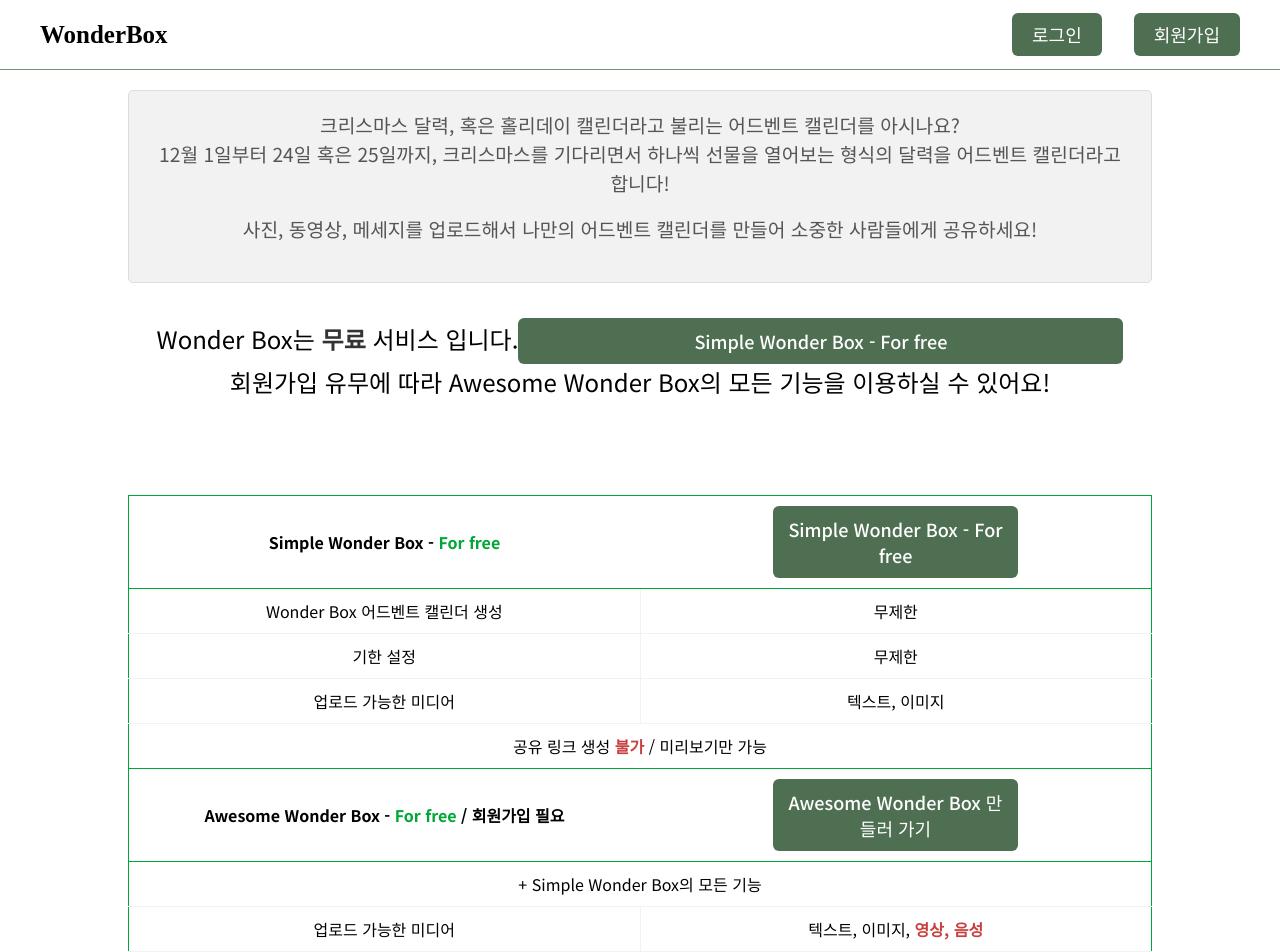
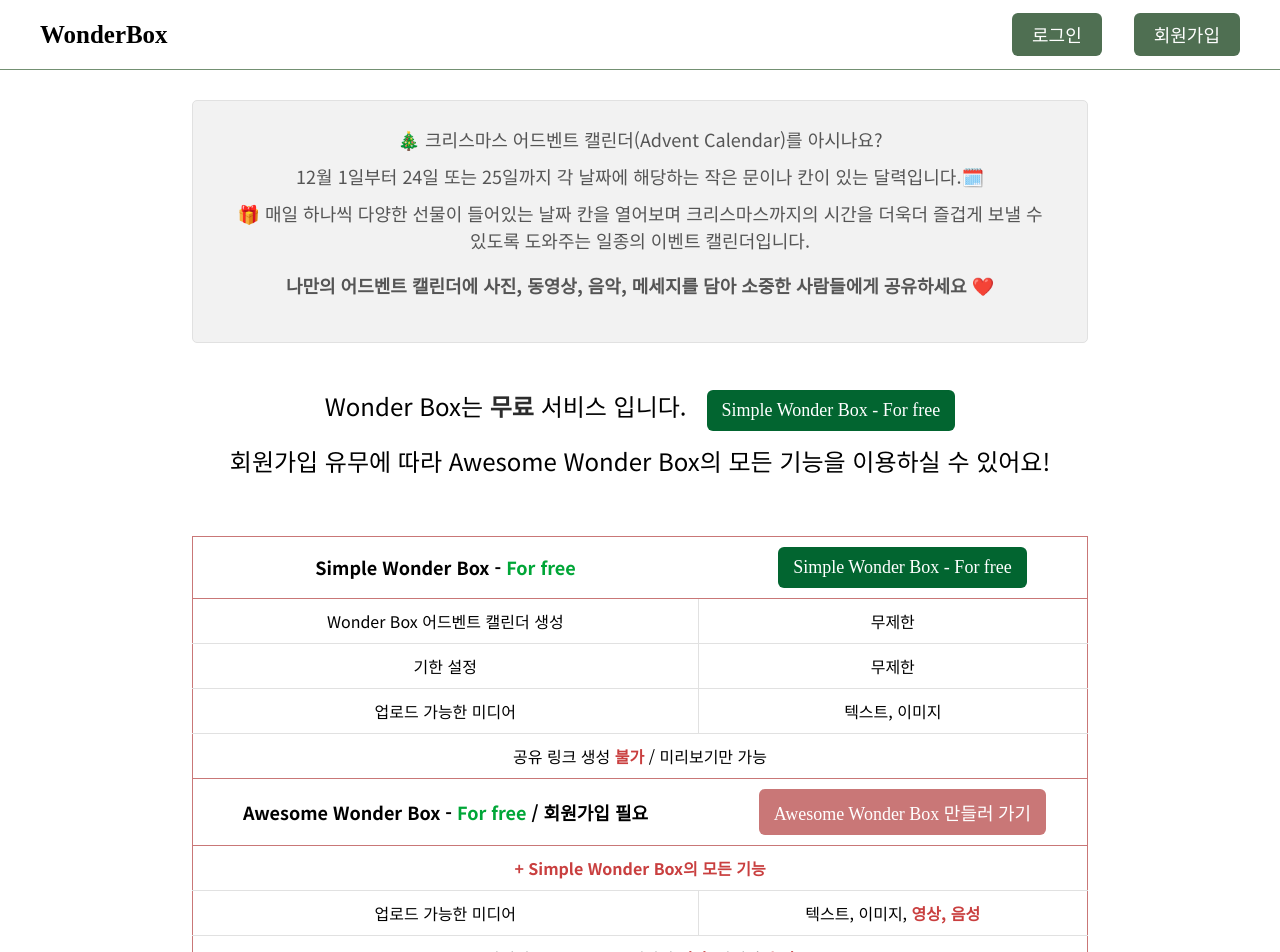
Before and after one commit to DJmongkey/wonder-box-front, a React (Vite) app: page / in a window 1280 px wide. Shown: the top 952 px of the page. Built offline with nearby package versions, Linux system fonts and the light colour scheme; a web font is replaced by a local one.

Commit message:
fix: main css 수정, 스타일 페이지 프리뷰 오류 해결, 날짜 옵션 sequence 해결

```diff
--- a/src/components/main/FeatureComparison.jsx
+++ b/src/components/main/FeatureComparison.jsx
@@ -29,7 +29,10 @@ export default function FeatureComparison() {
             Simple Wonder Box - <span>For free</span>
           </th>
           <th>
-            <Button onClick={handleSimpleClick}>
+            <Button
+              customClass={styles.main__table__button}
+              onClick={handleSimpleClick}
+            >
               Simple Wonder Box - For free
             </Button>
           </th>
@@ -62,7 +65,10 @@ export default function FeatureComparison() {
             Awesome Wonder Box - <span>For free</span> / 회원가입 필요
           </th>
           <th>
-            <Button onClick={handleAwesomeClick}>
+            <Button
+              customClass={`${styles.main__table__button} ${styles.button__awesome}`}
+              onClick={handleAwesomeClick}
+            >
               Awesome Wonder Box 만들러 가기
             </Button>
           </th>
@@ -70,7 +76,9 @@ export default function FeatureComparison() {
       </thead>
       <tbody>
         <tr>
-          <td colSpan={2}>+ Simple Wonder Box의 모든 기능</td>
+          <td colSpan={2}>
+            <strong>+ Simple Wonder Box의 모든 기능</strong>
+          </td>
         </tr>
         <tr>
           <td className={styles.td_border_right}>업로드 가능한 미디어</td>
@@ -80,7 +88,7 @@ export default function FeatureComparison() {
         </tr>
         <tr>
           <td colSpan={2}>
-            완성된 Wonder Box 캘린더 <strong>저장</strong>, 완성 후{' '}
+            완성된 Wonder Box 캘린더 <strong>저장</strong>, 완성 후
             <strong>수정</strong>
           </td>
         </tr>
--- a/src/components/main/FeatureComparison.module.scss
+++ b/src/components/main/FeatureComparison.module.scss
@@ -1,10 +1,22 @@
 @import '../../style.scss';
 
 table {
-  width: 80%;
+  max-width: 1000px;
+  width: 70%;
   border-collapse: collapse;
-  margin: 5rem auto;
-  border: 1px solid $lightGreen;
+  margin: 30px auto;
+  border: 1px solid $softRed;
+
+  th {
+    font-weight: bold;
+    border-bottom: 1px solid $softRed;
+    font-size: $size-1;
+
+    span {
+      font-weight: bold;
+      color: $lightGreen;
+    }
+  }
 
   th,
   td {
@@ -14,47 +26,44 @@ table {
 
   tr {
     td {
-      border-bottom: 1px solid $lightGray1;
+      border-bottom: 1px solid $lightGray2;
     }
-  }
-
-  th {
-    font-weight: bold;
-
-    span {
-      font-weight: bold;
-      color: $lightGreen;
-    }
-  }
-
-  th {
-    width: 50%;
-    border-bottom: 1px solid $lightGreen;
   }
 
   strong {
     color: $red;
   }
 
-  button {
+  .main__table__button {
+    width: auto;
     background-color: $green;
-    color: #fff;
-    border: none;
     margin-left: 20px;
-    padding: 0.5rem 1rem;
-    border-radius: 0.25rem;
-    font-size: 1rem;
-    cursor: pointer;
-    transition:
-      background-color 0.2s,
-      font-weight 0.2s;
+    padding: 10px 15px;
+    transition: all 0.2s;
+    font-family: $enSubFont;
+
+    &:hover,
+    &:focus {
+      font-family: $enSubFont;
+      background-color: $softGreen-light;
+    }
+  }
+
+  .button__awesome {
+    background-color: $softRed;
+
+    &:hover,
+    &:focus {
+      font-family: $enSubFont;
+      background-color: $red;
+    }
   }
 }
 
 .td_border_bottom {
-  border-bottom: 1px solid $lightGreen;
+  border-bottom: 1px solid $softRed;
 }
 
 .td_border_right {
-  border-right: 1px solid $lightGray1;
+  border-right: 1px solid $lightGray2;
 }
--- a/src/components/main/WonderBoxInfo.jsx
+++ b/src/components/main/WonderBoxInfo.jsx
@@ -13,29 +13,35 @@ export default function WonderBoxInfo() {
     <>
       <div className={styles.wonderBox_info}>
         <div>
-          <div>
-            크리스마스 달력, 혹은 홀리데이 캘린더라고 불리는 어드벤트 캘린더를
-            아시나요?
-          </div>
-          <div>
-            12월 1일부터 24일 혹은 25일까지, 크리스마스를 기다리면서 하나씩
-            선물을 열어보는 형식의 달력을 어드벤트 캘린더라고 합니다!
-          </div>
+          <p>🎄 크리스마스 어드벤트 캘린더(Advent Calendar)를 아시나요?</p>
+          <p>
+            12월 1일부터 24일 또는 25일까지 각 날짜에 해당하는 작은 문이나 칸이
+            있는 달력입니다.🗓️
+          </p>
+          <p>
+            🎁 매일 하나씩 다양한 선물이 들어있는 날짜 칸을 열어보며
+            크리스마스까지의 시간을 더욱더 즐겁게 보낼 수 있도록 도와주는 일종의
+            이벤트 캘린더입니다.
+          </p>
         </div>
         <div>
-          사진, 동영상, 메세지를 업로드해서 나만의 어드벤트 캘린더를 만들어
-          소중한 사람들에게 공유하세요!
+          <strong>
+            나만의 어드벤트 캘린더에 사진, 동영상, 음악, 메세지를 담아 소중한
+            사람들에게 공유하세요 ❤️
+          </strong>
         </div>
       </div>
       <div className={styles.container}>
         <div>
           Wonder Box는 <strong>무료</strong> 서비스 입니다.
-          <Button className={styles.button} onClick={handleClick}>
+          <Button customClass={styles.main__button} onClick={handleClick}>
             Simple Wonder Box - For free
           </Button>
         </div>
-        회원가입 유무에 따라 Awesome Wonder Box의 모든 기능을 이용하실 수
-        있어요!
+        <p>
+          회원가입 유무에 따라 Awesome Wonder Box의 모든 기능을 이용하실 수
+          있어요!
+        </p>
       </div>
     </>
   );
--- a/src/components/main/WonderBoxInfo.module.scss
+++ b/src/components/main/WonderBoxInfo.module.scss
@@ -1,24 +1,22 @@
 @import '../../style.scss';
 
 .wonderBox_info {
-  width: 80%;
+  max-width: 1000px;
+  width: 70%;
   background-color: $lightGray1;
-  padding: 20px;
-  border: 1px solid #ddd;
+  padding: 25px 40px;
+  border: 1px solid $lightGray2;
   border-radius: 5px;
-  margin: 20px auto;
+  margin: 30px auto;
   text-align: center;
+  color: #555;
 
   & > div {
     margin-bottom: 18px;
-    font-size: 1.2rem;
+    font-size: $size-1;
 
-    &:first-child {
-      color: #555;
-    }
-
-    &:nth-child(2) {
-      color: #555;
+    & > p {
+      margin-bottom: 10px;
     }
   }
 }
@@ -29,23 +27,27 @@
   margin: 20px;
   text-align: center;
   font-size: 1.5rem;
+
+  strong {
+    font-weight: bold;
+    color: $black;
+  }
+
+  .main__button {
+    width: auto;
+    background-color: $green;
+    margin-left: 20px;
+    padding: 10px 15px;
+    transition: all 0.2s;
+    font-family: $enSubFont;
+
+    &:hover,
+    &:focus {
+      background-color: $softGreen-light;
+    }
+  }
+
+  p {
+    line-height: 2.5;
+  }
 }
-
-.container strong {
-  font-weight: bold;
-  color: #333;
-}
-
-.button {
-  background-color: $green;
-  color: $white;
-  border: none;
-  margin-left: 20px;
-  padding: 0.5rem 1rem;
-  border-radius: 0.25rem;
-  font-size: 1.5rem;
-  cursor: pointer;
-  transition:
-    background-color 0.2s,
-    font-weight 0.2s;
-}
--- a/src/components/style/StyleEditor.jsx
+++ b/src/components/style/StyleEditor.jsx
@@ -185,6 +185,9 @@ export default function StyleEditor({
             isRequired={false}
             className={styles.file__box__upload}
           />
+          {formErrors.imageFile && (
+            <div className={styles.error}>{formErrors.imageFile}</div>
+          )}
           {!user && (
             <div className={styles.error}>
               비회원은 URL 첨부만 이용 가능 합니다
@@ -201,9 +204,6 @@ export default function StyleEditor({
           </div>
         )}
       </div>
-      {formErrors.image && (
-        <div className={styles.error}>{formErrors.image}</div>
-      )}
     </section>
   );
 }
--- a/src/hooks/useFormInput.jsx
+++ b/src/hooks/useFormInput.jsx
@@ -105,8 +105,6 @@ export default function useFormInput(initialValues) {
       [name]: value,
     });
 
-    console.log('error', error);
-
     setFormErrors((prevFormErrors) => ({
       ...prevFormErrors,
       [name]: error,
--- a/src/pages/SharedCalendar.jsx
+++ b/src/pages/SharedCalendar.jsx
@@ -12,6 +12,7 @@ export default function SharedCalendar() {
   const navigate = useNavigate();
 
   const [isLoading, setIsLoading] = useState(false);
+  const [dayCount, setDayCount] = useState(0);
 
   const { formData, updateFormData } = useFormInput({
     calendar: {},
@@ -92,6 +93,8 @@ export default function SharedCalendar() {
               date={box.date}
               box={boxes}
               options={options}
+              dayCount={dayCount}
+              setDayCount={setDayCount}
             />
           ))}
         </section>
--- a/src/pages/StyleForm.jsx
+++ b/src/pages/StyleForm.jsx
@@ -97,7 +97,10 @@ export default function StyleForm() {
 
         const data = await fetchData(fetchUrl, fetchMethod, {}, uploadData);
 
-        updateFormData({ sharedUrl: data.sharedUrl });
+        updateFormData((prevData) => ({
+          ...prevData,
+          sharedUrl: data.sharedUrl,
+        }));
 
         if (localCalendarId) {
           localStorage.removeItem(localCalendarId);
```
Also changed, not shown: src/components/shareBox/ShareBox.jsx (+25 -17 lines), 1 other file (tests, documents, lock files or other folders).
